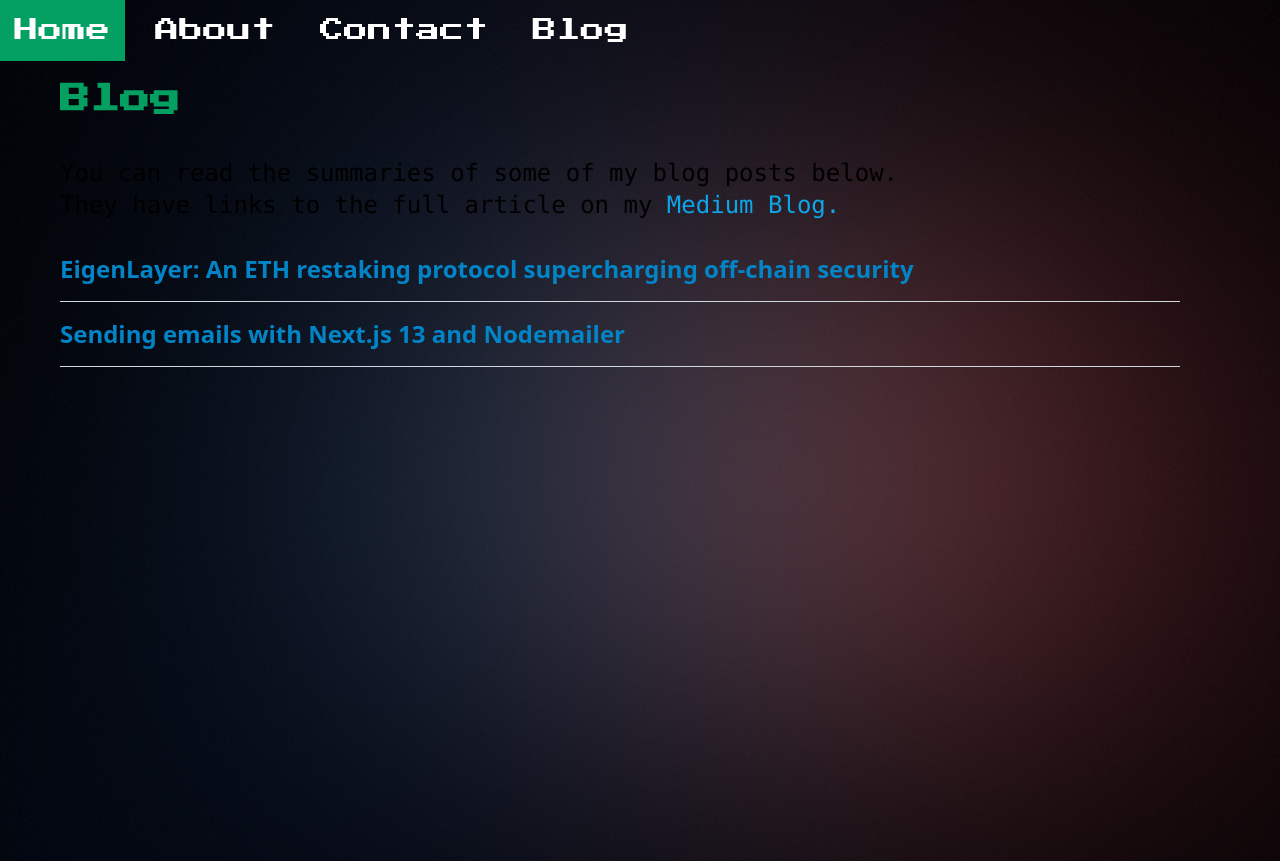
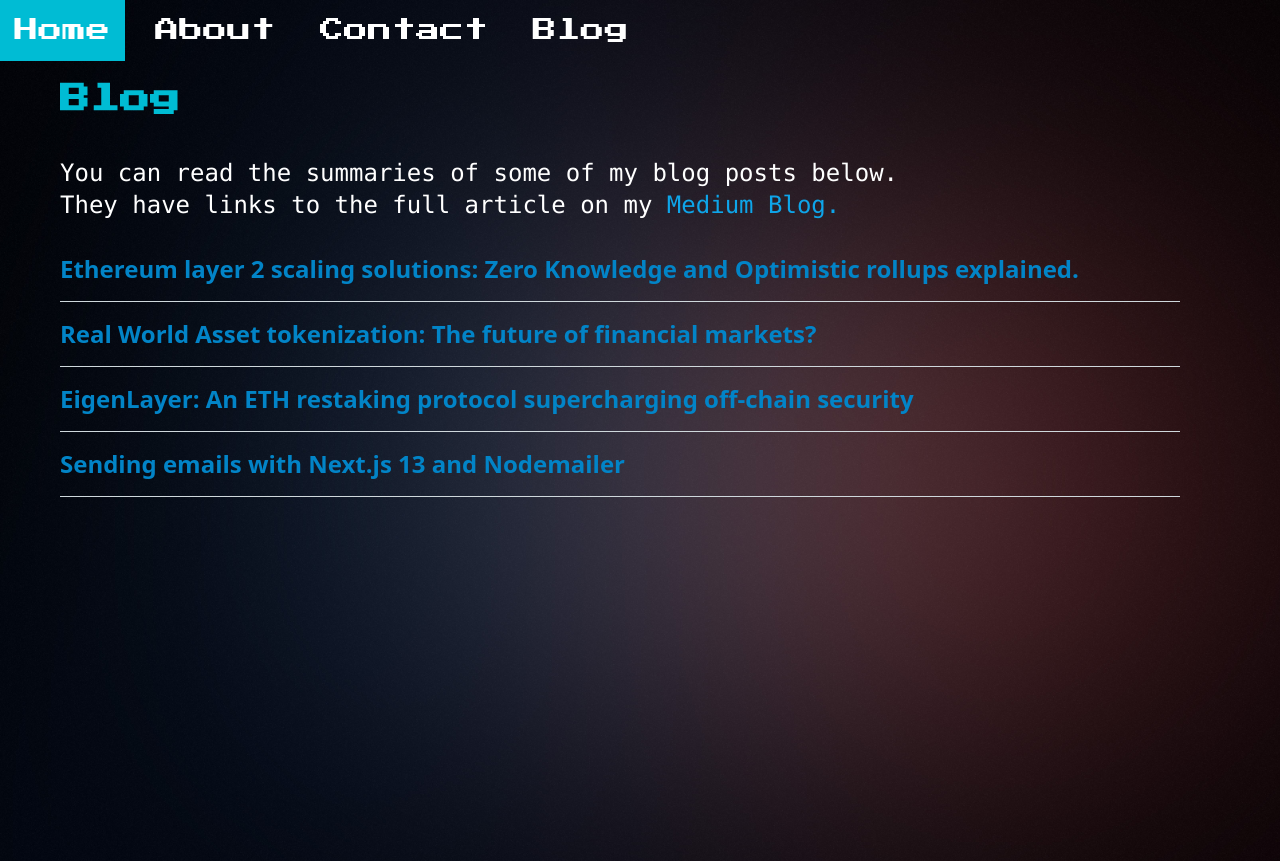
Before and after one commit to jamoowen/Portfolio-Next, a Next.js app: page /blog in a window 1280 px wide. Built offline with nearby package versions, Linux system fonts and the light colour scheme.

Commit message:
added blog posts

```diff
--- a/public/text/about.jsx
+++ b/public/text/about.jsx
@@ -11,7 +11,7 @@ const Experience = <>Most of my commercial experience has revolved around Python
 
 const Stack = <>
   <span className="font-bold">Languages:</span> Python, Javascipt, Solidity, SQL <br />
-  <span className="font-bold">Libraries and Frameworks:</span> Next.js 13, React, Ethers.js, Apache Spark, Django,  <br />
+  <span className="font-bold">Libraries and Frameworks:</span> Next.js 13, React, Ethers.js, Apache Spark, Flask,  <br />
   <span className="font-bold">Technologies:</span> Hardhat, ADF, Databricks, Ganache, Brownie, Gitlab, GitHub <br />
   <span className="font-bold">Clouds:</span> Azure, AWS, GCP <br />
   <span className="font-bold">Skills:</span> Web development, Smart Contract Development, ETL, OOP, Unix & Windows shell, Data Engineering <br />
--- a/public/text/blog.jsx
+++ b/public/text/blog.jsx
@@ -2,6 +2,48 @@ import { Button } from "@material-tailwind/react";
 
 
 const articles = [
+    {
+        header: "Ethereum layer 2 scaling solutions: Zero Knowledge and Optimistic rollups explained.",
+        body:
+            <>
+                <a href="https://medium.com/@jamesowen.dev/ethereum-layer-2-scaling-solutions-zero-knowledge-and-optimistic-rollups-explained-ab4eebadca76" target="_blank">
+                    <Button size="sm" color="blue" className="mb-2 " >
+                        Full article
+                    </Button>
+                </a>
+
+                <div>
+                Rollups are an Ethereum layer 2 scaling solution that takes computation off-chain, improving transaction
+                speed and significantly reducing gas fees. Although rollups perform their work off-chain, they keep transaction
+                data on the Ethereum mainnet and are thus able to derive security from it, maintaining trust. Zero Knowledge
+                rollups work by using validity proofs to verify that the off-chain transactions are genuine but are
+                complicated to implement and computationally expensive. Optimistic rollups assume that all transactions are
+                genuine and allow users to challenge transaction legitimacy, triggering fraud proofs that have the ability
+                to roll transactions back.
+                </div>
+            </>
+    },
+    {
+        header: "Real World Asset tokenization: The future of financial markets?",
+        body:
+            <>
+                <a href="https://medium.com/@jamesowen.dev/real-world-asset-tokenization-the-future-of-financial-markets-f19aa23c039e" target="_blank">
+                    <Button size="sm" color="blue" className="mb-2 " >
+                        Full article
+                    </Button>
+                </a>
+
+                <div>
+                The tokenization of Real World Assets (RWA's), is a way of enabling on-chain ownership of traditional assets
+                that exist in traditional finance. Tokenizing these assets leverages the blockchain to enable faster
+                settlements, fewer fees, greater transparency, etc. They pose an enticing investment for Defi users, who
+                can now better diversify their crypto portfolios and gain exposure to other markets. They have shown tremendous
+                growth in 2023, even gaining the attention of BlackRock CEO Larry Fink, who stated:
+                “The next generation for securities will be tokenization”.
+
+                </div>
+            </>
+    },
     {
         header: "EigenLayer: An ETH restaking protocol supercharging off-chain security",
         body:
--- a/src/app/(features)/about/page.jsx
+++ b/src/app/(features)/about/page.jsx
@@ -45,10 +45,10 @@ export default function Home() {
 
     return (
         <>
-            <main className="flex min-h-screen flex-col items-left">
+            <main className="flex min-h-screen flex-col items-left text-white">
 
                 <div className="flex-col ml-10 p-5">
-                    <h1 className="text-3xl font-bold font-pixel text-matrix-50">
+                    <h1 className="text-3xl font-bold font-pixel text-cyan-500">
                         About
                     </h1>
                 </div>
--- a/src/app/(features)/blog/page.jsx
+++ b/src/app/(features)/blog/page.jsx
@@ -29,10 +29,10 @@ export default function Home() {
 
     return (
         <>
-            <main className="flex min-h-screen flex-col items-left">
+            <main className="flex min-h-screen flex-col items-left text-white">
 
                 <div className="flex-col ml-10 p-5">
-                    <h1 className="text-3xl font-bold font-pixel text-matrix-50">
+                    <h1 className="text-3xl font-bold font-pixel text-cyan-500">
                         Blog
                     </h1>
 
--- a/src/app/(features)/contact/page.jsx
+++ b/src/app/(features)/contact/page.jsx
@@ -18,10 +18,10 @@ export default function Contact() {
     ]
 
     return (
-        <main className="flex min-h-screen flex-col items-left">
+        <main className="flex min-h-screen flex-col items-left text-white">
 
             <div className="flex-col ml-10 p-5">
-                <h1 className="text-3xl font-bold font-pixel text-matrix-50">
+                <h1 className="text-3xl font-bold font-pixel text-cyan-500">
                     Contact
                 </h1>
             </div>
@@ -72,7 +72,7 @@ export default function Contact() {
 //             <main className="flex min-h-screen flex-col items-left">
 
 //                 <div className="ml-10 p-5">
-//                     <h1 className="text-3xl font-bold font-pixel text-matrix-50">
+//                     <h1 className="text-3xl font-bold font-pixel text-cyan-500">
 //                         contact
 //                     </h1>
 //                     <p className="">
--- a/src/app/(features)/donate/page.jsx
+++ b/src/app/(features)/donate/page.jsx
@@ -19,7 +19,7 @@ export default function Home() {
             <main className="flex min-h-screen flex-col items-left">
 
                 <div className="ml-10 p-5">
-                    <h1 className="text-3xl font-bold font-pixel text-matrix-50 mb-4">
+                    <h1 className="text-3xl font-bold font-pixel text-cyan-500 mb-4">
                         Donate
                     </h1>
                     <div className=" mb-4">
--- a/src/app/(features)/layout.jsx
+++ b/src/app/(features)/layout.jsx
@@ -36,7 +36,7 @@ export default function RootLayout({ children }) {
       <nav className="flex sm:justify space-x-4 font-pixel font-white">
 
         {links.map((l, i) =>
-          <Link className='text-white hover:bg-matrix-50' style={{
+          <Link className='text-white hover:bg-cyan-500' style={{
             padding: '0.9rem',
             font: ''
           }}
--- a/src/app/(features)/merch/page.jsx
+++ b/src/app/(features)/merch/page.jsx
@@ -19,7 +19,7 @@ export default function Home() {
             <main className="flex min-h-screen flex-col items-left">
 
                 <div className="ml-10 p-5">
-                <h1 className="text-3xl font-bold font-pixel text-matrix-50 mb-4">
+                <h1 className="text-3xl font-bold font-pixel text-cyan-500 mb-4">
                         Store
                     </h1>
                     <div className=" mb-4">
--- a/src/app/components/HomeLinks/Card.jsx
+++ b/src/app/components/HomeLinks/Card.jsx
@@ -16,7 +16,7 @@ export default function CardDefault({ name, path, detail }) {
 
 
   return (
-    <div className="flex bg-red-900 font-pixel mb-2 hover:bg-matrix-50">
+    <div className="flex bg-red-900 font-pixel mb-2 hover:bg-cyan-500">
       {name}
     </div>
   );
--- a/src/app/components/HomeLinks/HomeLinks.jsx
+++ b/src/app/components/HomeLinks/HomeLinks.jsx
@@ -38,7 +38,7 @@ export default function HomeLinks() {
                 }}
                     key={i}
                     href={l.path}>
-                    <div className='font-pixel text-white sm:text-lg hover:text-matrix-50 p-5 mb-4'>
+                    <div className='font-pixel text-white sm:text-lg bg-gradient-to-r  from-cyan-500  hover:from-indigo-500 p-5 mb-4'>
 
 
                         {l.label}
```
